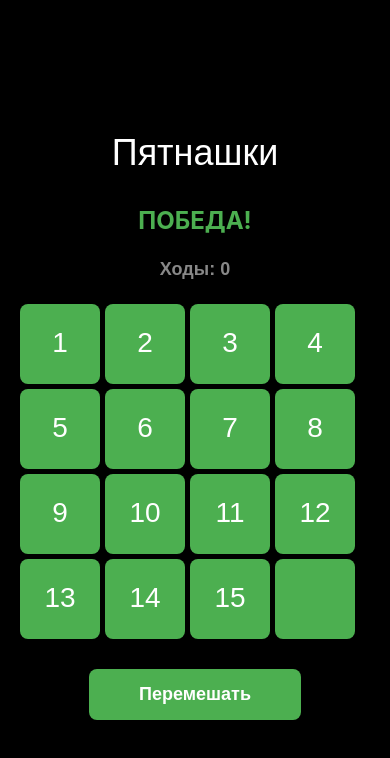
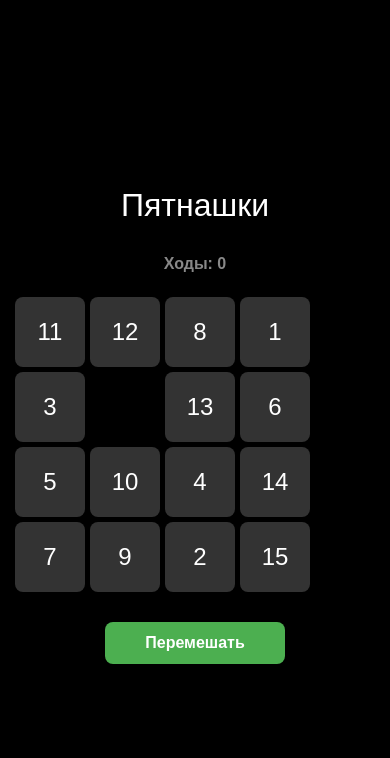
Before and after one commit to reznikovkg/vue-3-docker-compose, a Vue app in the folder vue/: page / in a window 390 px wide. Shown: the top 758 px of the page. Built offline with nearby package versions, Linux system fonts and the light colour scheme.

Commit message:
Added a mixing algorithm

```diff
--- a/vue/src/components/pages/IndexPage.vue
+++ b/vue/src/components/pages/IndexPage.vue
@@ -32,6 +32,19 @@ export default {
       this.moves = 0
       const total = this.gridSize * this.gridSize
       this.tiles = Array.from({ length: total }, (_, i) => (i + 1) % total)
+      this.shuffleBoard()
+    },
+
+    shuffleBoard() {
+      let previousIndex = -1
+      for (let i = 0; i < 150; i++) {
+        const emptyIndex = this.tiles.indexOf(0)
+        const neighbors = this.getNeighbors(emptyIndex)
+        const validNeighbors = neighbors.filter(n => n !== previousIndex)
+        const randomNeighbor = validNeighbors[Math.floor(Math.random() * validNeighbors.length)]
+        this.swapTiles(emptyIndex, randomNeighbor)
+        previousIndex = emptyIndex
+      }
     },
 
     getNeighbors(index) {
@@ -179,4 +192,49 @@ export default {
     font-family: sans-serif;
   }
 }
+
+@media (max-width: 500px) {
+  .puzzle {
+    padding: 15px;
+
+    h2 {
+      font-size: 32px;
+    }
+
+    &__status {
+      font-size: 16px;
+    }
+
+    &__board {
+      grid-template-columns: repeat(4, 70px);
+      grid-template-rows: repeat(4, 70px);
+    }
+
+    &__tile {
+      width: 70px;
+      height: 70px;
+      font-size: 24px;
+    }
+
+    &__restart {
+      padding: 12px 40px;
+      font-size: 16px;
+    }
+  }
+}
+
+@media (max-width: 350px) {
+  .puzzle {
+    &__board {
+      grid-template-columns: repeat(4, 60px);
+      grid-template-rows: repeat(4, 60px);
+    }
+
+    &__tile {
+      width: 60px;
+      height: 60px;
+      font-size: 20px;
+    }
+  }
+}
 </style>
```
